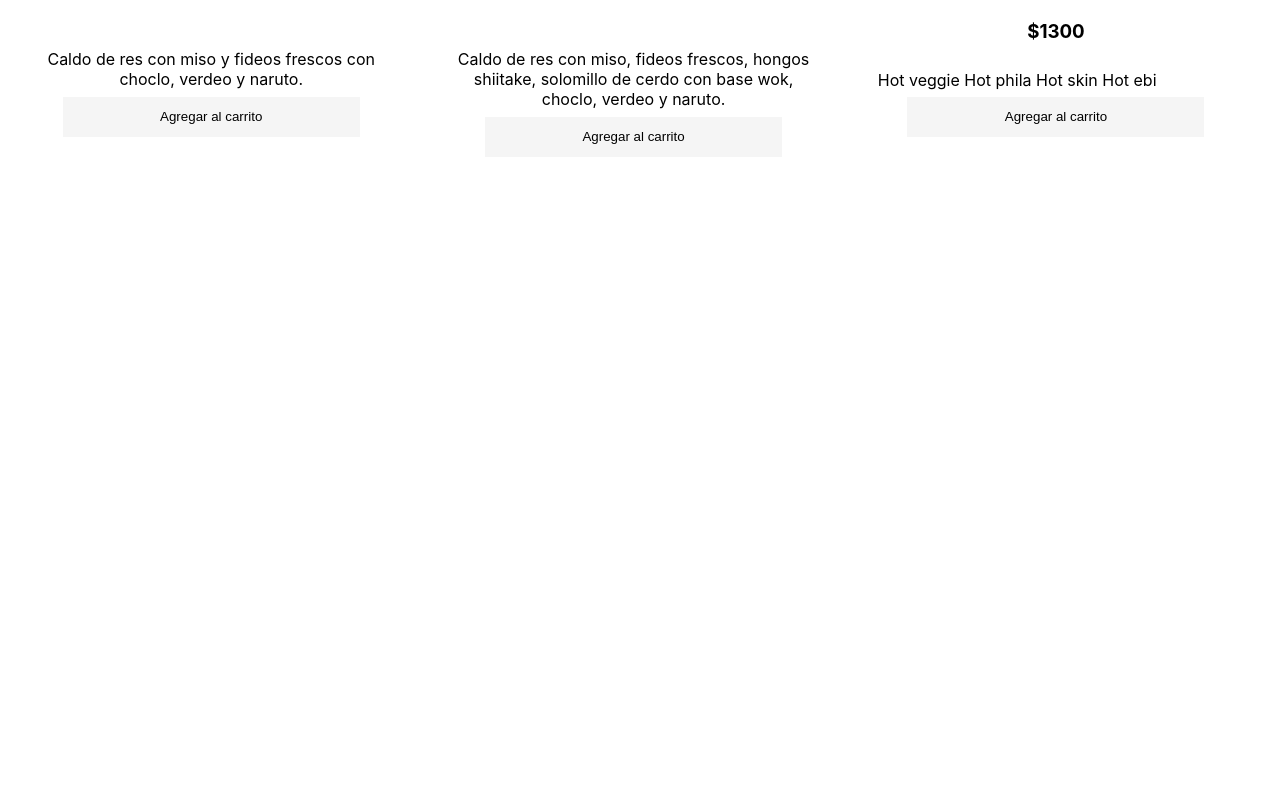
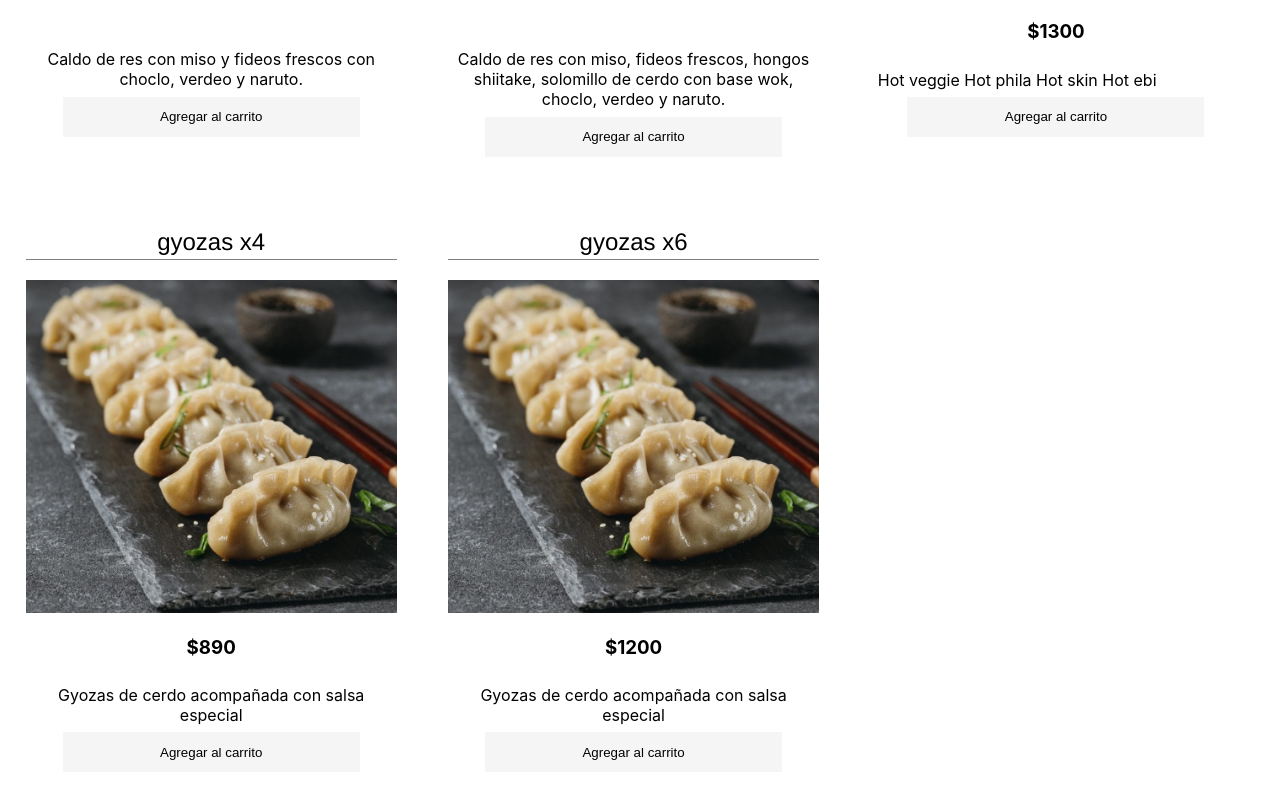
Before and after one commit to eliasf30/shiitake-sushi, a React (Create React App) app: page / in a window 1280 px wide. Shown: the part 8495-9293 px from the top of the page. Before the commit the page ends 8677 px from the top, so only its background shows below. Built offline with nearby package versions, Linux system fonts and the light colour scheme.

Commit message:
se agrega nuevo producto

```diff
--- a/src/products/products.js
+++ b/src/products/products.js
@@ -31,6 +31,7 @@ import product30 from "./images/product30.jpg"
 import product31 from "./images/product31.jpg"
 import product32 from "./images/product32.jpg"
 import product33 from "./images/product33.jpg"
+import product34 from "./images/product34.jpg"
 
 
 
@@ -620,5 +621,21 @@ export const products = [
 
         Hot ebi`],
     },
+    {
+        id: 34,
+        title:"gyozas x4",
+        category:"Entradas" ,
+        image:product34,
+        price:890,
+        description:[`Gyozas de cerdo acompañada con salsa especial`],
+    },
+    {
+        id: 35,
+        title:"gyozas x6",
+        category:"Entradas" ,
+        image:product34,
+        price:1200,
+        description:[`Gyozas de cerdo acompañada con salsa especial`],
+    },
 
 ]
```
Also changed, not shown: src/products/images/product34.jpg (added).
